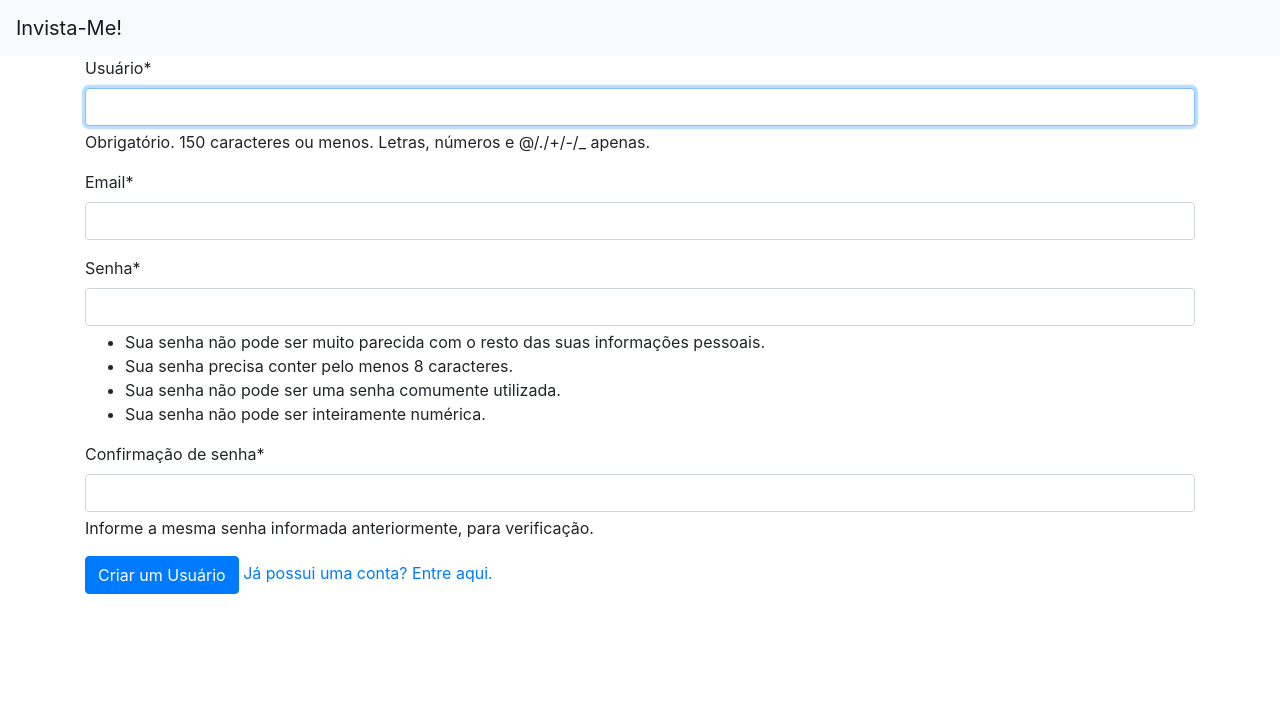
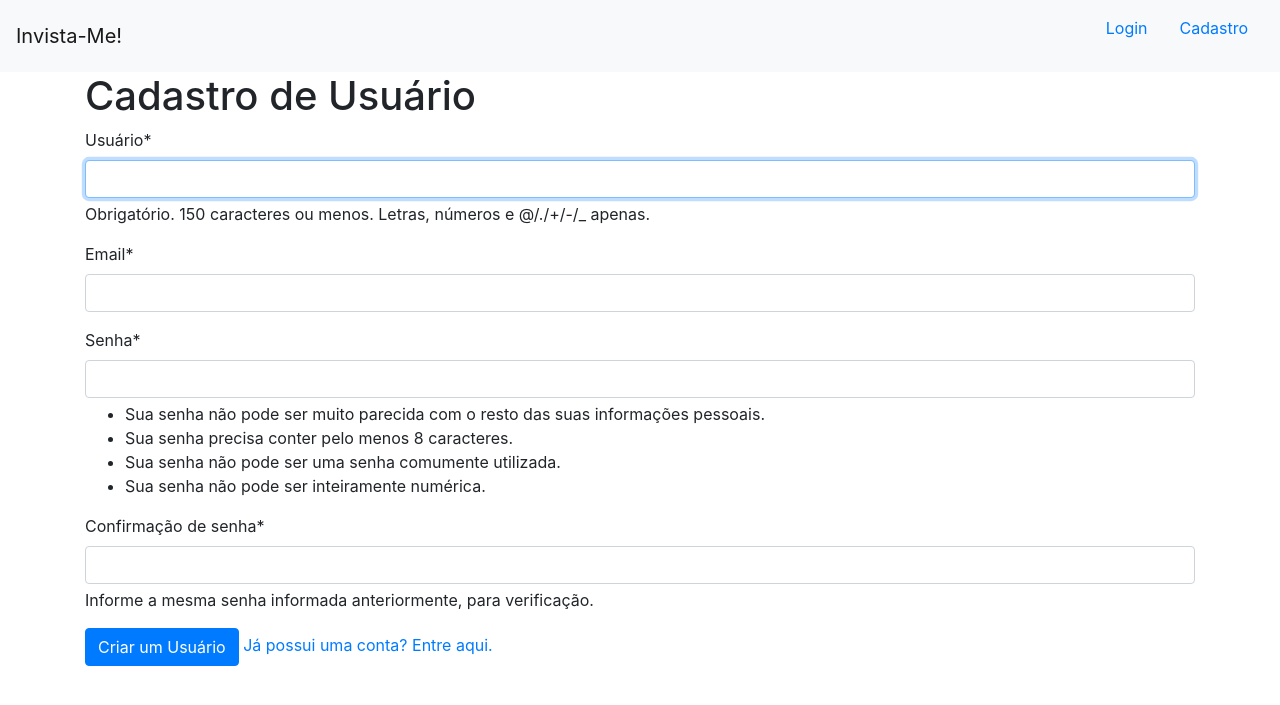
Before and after one commit to MarCassMari/projeto_investimentos, a Django app: page /conta/ in a window 1280 px wide. Shown: the top 705 px of the page. Run offline with Django 5.2, Linux system fonts and the light colour scheme; some libraries are stand-ins or nearby versions.

Commit message:
Login e alterações no código existente

```diff
--- a/invista_me/templates/investimentos/base.html
+++ b/invista_me/templates/investimentos/base.html
@@ -22,6 +22,14 @@
   <body>
     <nav class="navbar navbar-light bg-light">
       <a class="navbar-brand" href="{% url 'investimentos' %}">Invista-Me!</a>
+      <ul style="list-style: none;">
+        <li style="float: left;>">
+          <a class="nav-item nav-link" href="{% url 'login' %}">Login</a>
+        </li>
+        <li style="float: left;>">
+          <a class="nav-item nav-link" href="{% url 'novo_usuario' %}">Cadastro</a>
+        </li>
+      </ul>
     </nav>
     {% if messages %}
     {% for message in messages %}
--- a/projeto_invista/settings.py
+++ b/projeto_invista/settings.py
@@ -124,6 +124,7 @@ USE_TZ = True
 STATIC_URL = 'static/'
 CRISPY_ALLOWED_TEMPLATE_PACKS = 'bootstrap5'
 CRISPY_TEMPLATE_PACK = 'bootstrap5'
+LOGIN_REDIRECT_URL = 'investimentos'
 
 
 # Default primary key field type
--- a/projeto_invista/urls.py
+++ b/projeto_invista/urls.py
@@ -18,10 +18,13 @@ from django.contrib import admin
 from django.urls import path
 from invista_me import views
 from usuarios import views as usuario_views
+from django.contrib.auth import views as auth_views
 
 urlpatterns = [
     path('admin/',admin.site.urls),
    path('conta/', usuario_views.novo_usuario, name='novo_usuario'),
+   path('login/', auth_views.LoginView.as_view(template_name ='usuarios/login.html'), name='login'),
+   path('logout/', auth_views.LogoutView.as_view(template_name = 'usuarios/logout.html'), name='logout'),
    path('', views.investimentos, name='investimentos'),
    path('novo_investimento/', views.criar,name='novo_investimento'),
    path('novo_investimentos/<int:id_investimento>',views.editar, name='editar'),
--- a/usuarios/templates/usuarios/registrar.html
+++ b/usuarios/templates/usuarios/registrar.html
@@ -4,9 +4,10 @@
 <div class="container">
   <form method="POST">
     {% csrf_token %}
+    <h1>Cadastro de Usuário</h1>
     {{ formulario | crispy }}
     <button class="btn btn-primary" type="submit">Criar um Usuário</button>
-    <a href="#">Já possui uma conta? Entre aqui. </a>
+    <a href="{% url 'login' %}">Já possui uma conta? Entre aqui. </a>
   </form>
 </div>
 {% endblock %}
```
Also changed, not shown: usuarios/templates/usuarios/login.html (added, +13 -0 lines), usuarios/templates/usuarios/logout.html (added).
